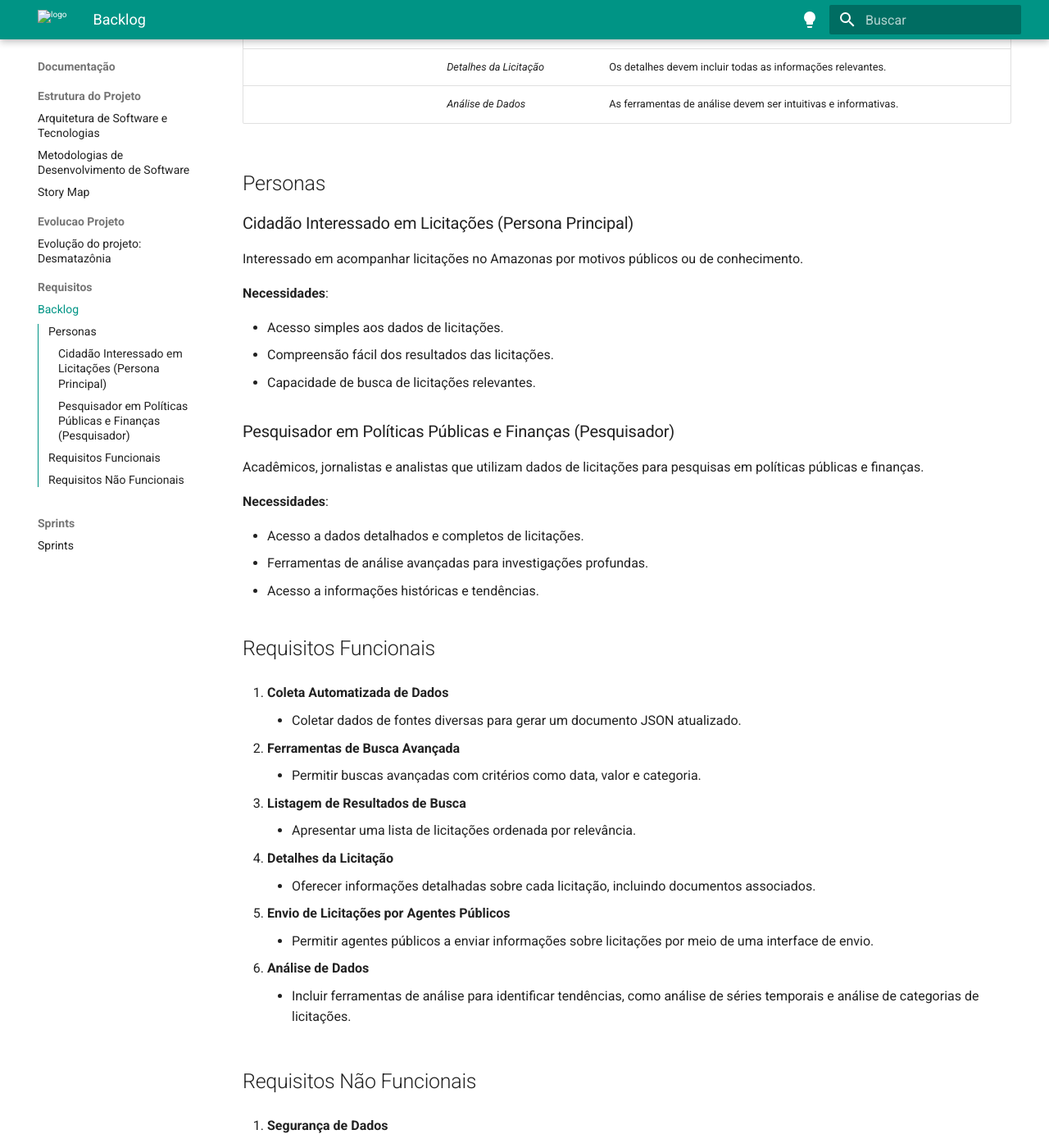
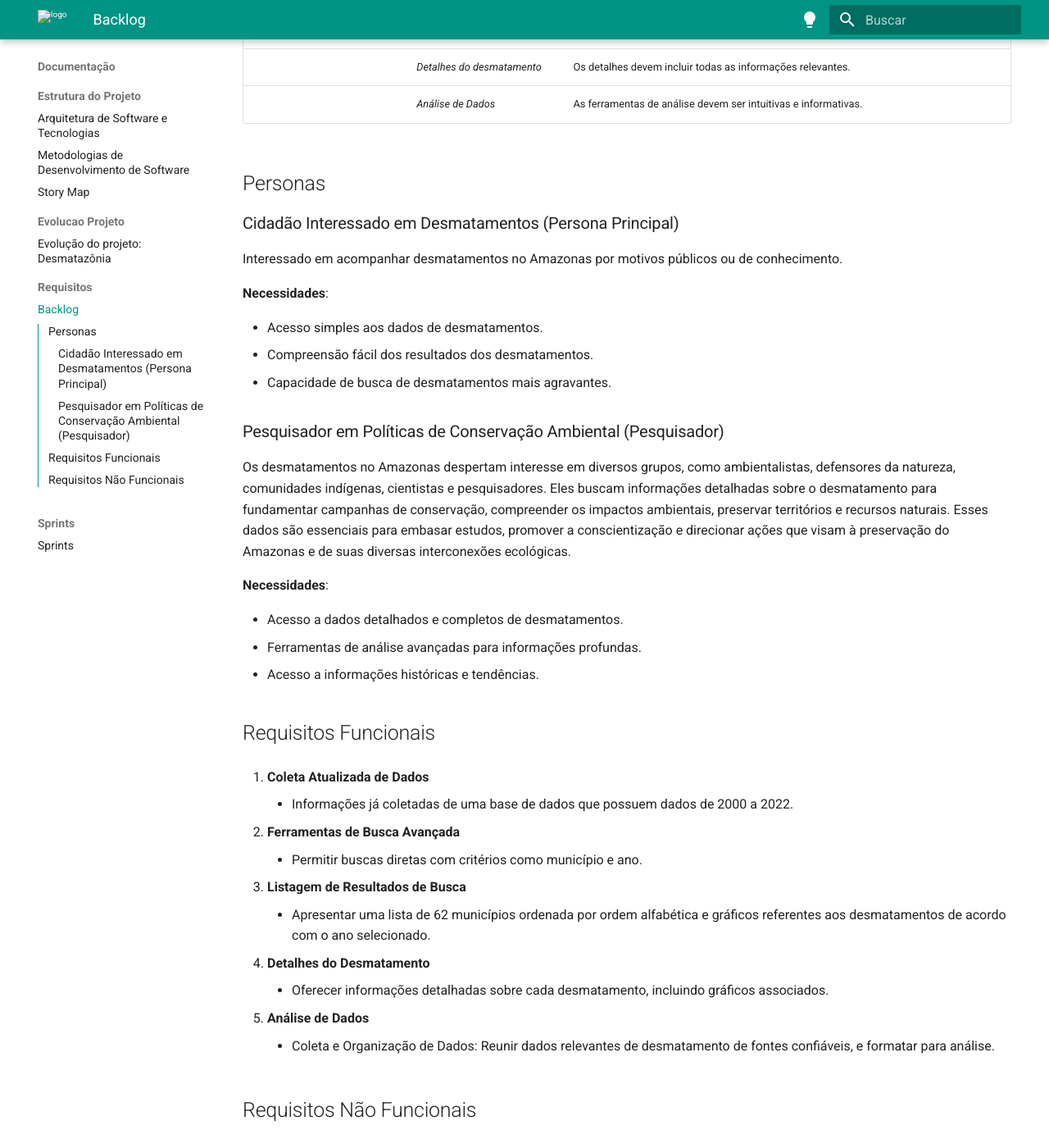
Before and after one commit to unb-mds/2023-2-Squad02-Desmatazonia, an MkDocs documentation site: the page built from docs/Documentação/Requisitos/Backlog.md, in a window 1280 px wide and 1400 px high, scrolled down 437 px. Shown: the whole window at 82% size. Built offline with MkDocs 1.6.1 and Material for MkDocs 9.7.7, drawn with Linux system fonts in a browser that asks for light colours; some of the changed text lies outside the part shown.

Commit message:
docs - atualiza backlog.md

```diff
--- a/docs/Documentação/Requisitos/Backlog.md
+++ b/docs/Documentação/Requisitos/Backlog.md
@@ -1,73 +1,68 @@
 | Épicos                                       | Features                                       | Critérios de Aceitação                                   |
 |----------------------------------------------|------------------------------------------------|----------------------------------------------------------|
-| **Extração de Dados de Licitações**            | *Coleta de Dados Automatizada*                 | O sistema deve coletar dados de todas as fontes necessárias e gerar um arquivo JSON atualizado.                         |
-|                                                 | *Atualização Periódica*                        | O sistema deve ser capaz de atualizar os dados regularmente.                                                             |
-| **Interface do Usuário de Busca e Análise**       | *Página de Pesquisa de Licitações*             | Os usuários devem poder inserir critérios de pesquisa e receber resultados relevantes.                               |
-|                                                 | *Listagem de Resultados*                       | A lista deve ser clara e ordenada por relevância.                                                                         |
-|                                                 | *Detalhes da Licitação*                        | Os detalhes devem incluir todas as informações relevantes.                                                                |
+| **Extração de Dados de Desmatamento**            | *Coleta de Dados*                 | O sistema deve ser capaz de exibir os dados atualizados fornecidos por fontes necessárias, os quais foram gerados e estão disponíveis em um arquivo JSON.
+|
+ **Interface do Usuário de Busca e Análise**       | *Página de Pesquisa de desmatamentos*             | Os usuários devem poder inserir critérios de pesquisa e receber resultados relevantes.
+|                                               | *Listagem de Resultados*                       | A lista deve ser clara e ordenada por ordem alfabética. E devem ser apresentados gráficos referentes a cada municipio.                                                                        |
+|                                                 | *Detalhes do desmatamento*                        | Os detalhes devem incluir todas as informações relevantes.                                                                |
 |                                                 | *Análise de Dados*                            | As ferramentas de análise devem ser intuitivas e informativas.                                                           |
 
 
 ## Personas
 
-### Cidadão Interessado em Licitações (Persona Principal)
+### Cidadão Interessado em Desmatamentos (Persona Principal)
 
-Interessado em acompanhar licitações no Amazonas por motivos públicos ou de conhecimento.
+Interessado em acompanhar desmatamentos no Amazonas por motivos públicos ou de conhecimento.
 
 **Necessidades**:
 
-- Acesso simples aos dados de licitações.
-- Compreensão fácil dos resultados das licitações.
-- Capacidade de busca de licitações relevantes.
+- Acesso simples aos dados de desmatamentos.
+- Compreensão fácil dos resultados dos desmatamentos.
+- Capacidade de busca de desmatamentos mais agravantes.
 
-### Pesquisador em Políticas Públicas e Finanças (Pesquisador)
+### Pesquisador em Políticas de Conservação Ambiental (Pesquisador)
 
-Acadêmicos, jornalistas e analistas que utilizam dados de licitações para pesquisas em políticas públicas e finanças.
+Os desmatamentos no Amazonas despertam interesse em diversos grupos, como ambientalistas, defensores da natureza, comunidades indígenas, cientistas e pesquisadores. Eles buscam informações detalhadas sobre o desmatamento para fundamentar campanhas de conservação, compreender os impactos ambientais, preservar territórios e recursos naturais. Esses dados são essenciais para embasar estudos, promover a conscientização e direcionar ações que visam à preservação do Amazonas e de suas diversas interconexões ecológicas.
 
 **Necessidades**:
 
-  - Acesso a dados detalhados e completos de licitações.
-  - Ferramentas de análise avançadas para investigações profundas.
+  - Acesso a dados detalhados e completos de desmatamentos.
+  - Ferramentas de análise avançadas para informações profundas.
   - Acesso a informações históricas e tendências.
 
 
 
 ## Requisitos Funcionais
 
-1. **Coleta Automatizada de Dados**
-    - Coletar dados de fontes diversas para gerar um documento JSON atualizado.
+1. **Coleta Atualizada de Dados**
+
+    - Informações já coletadas de uma base de dados que possuem dados de 2000 a 2022.
 
 2. **Ferramentas de Busca Avançada**
-    - Permitir buscas avançadas com critérios como data, valor e categoria.
+    - Permitir buscas diretas com critérios como município e ano.
 
 3. **Listagem de Resultados de Busca**
-    - Apresentar uma lista de licitações ordenada por relevância.
+    - Apresentar uma lista de 62 municípios ordenada por ordem alfabética e gráficos referentes aos desmatamentos de acordo com o ano selecionado.
 
-4. **Detalhes da Licitação**
-    - Oferecer informações detalhadas sobre cada licitação, incluindo documentos associados.
+4. **Detalhes do Desmatamento**
+    - Oferecer informações detalhadas sobre cada desmatamento, incluindo gráficos associados.
 
-5. **Envio de Licitações por Agentes Públicos**
-    - Permitir agentes públicos a enviar informações sobre licitações por meio de uma interface de envio.
-
-6. **Análise de Dados**
-    - Incluir ferramentas de análise para identificar tendências, como análise de séries temporais e análise de categorias de licitações.
+5. **Análise de Dados**
+    - Coleta e Organização de Dados: Reunir dados relevantes de desmatamento de fontes confiáveis, e formatar para análise.
 
 ## Requisitos Não Funcionais
 
 1. **Segurança de Dados**
-    - Garantir armazenamento seguro dos dados de licitações.
-
-2. **Atualização Periódica**
-    - Atualizar os dados pelo menos uma vez por dia.
+    - Garantir armazenamento seguro dos dados de desmatamento.
 
 3. **Desempenho**
-    - Garantir que o sistema seja responsivo e capaz de lidar com um grande volume de dados e buscas simultâneas.
+    - Garantir que o sistema seja responsivo e capaz de lidar com um grande volume de dados e buscas. Os gráficos devem ser gerados de maneira rápida e eficiente, mesmo com grandes conjuntos de dados.
 
 4. **Usabilidade**
-    - Oferecer uma interface do usuário intuitiva e amigável.
+    - Oferecer uma interface do usuário intuitiva e amigável que facilite a compreensão.
 
 5. **Conformidade com a Lei de Acesso à Informação (LAI)**
-    - Cumprir as regulamentações da Lei de Acesso à Informação para garantir transparência nas licitações públicas.
+    - Cumprir as regulamentações da Lei de Acesso à Informação para garantir transparência nos dados de desmatamento.
 
 6. **Manutenção e Suporte**
-    - Implementar um plano de manutenção e suporte contínuo para manter o sistema atualizado.
+    - Implementar um plano de manutenção e suporte contínuo para manter o sistema funcional e otimizado, e garantir que os gráficos possam ser facilmente modificados ou atualizados sem grandes complicações técnicas.
```
